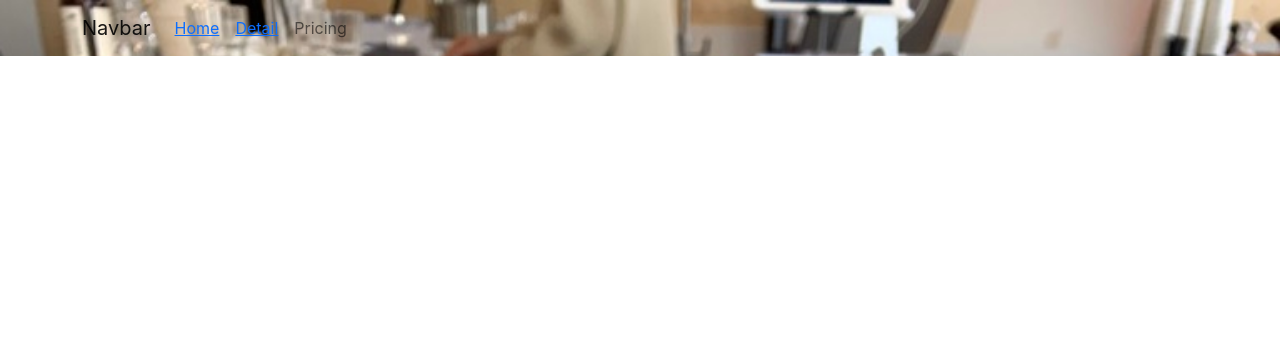
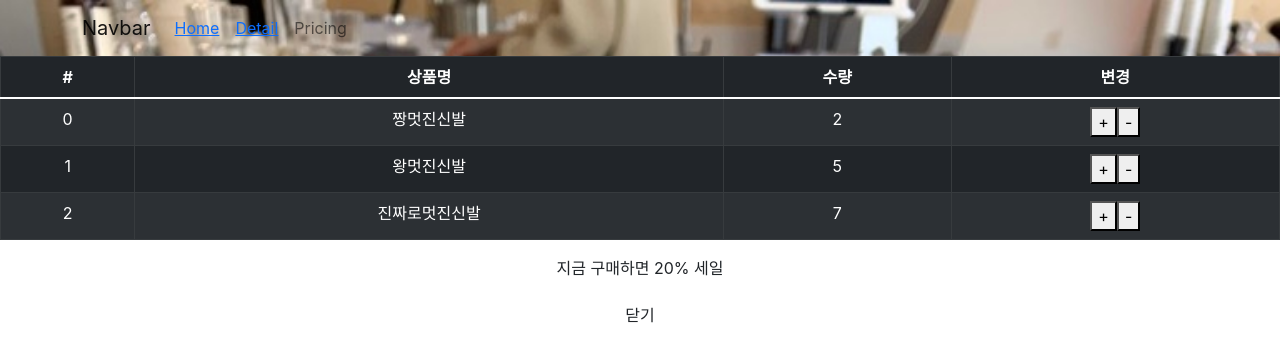
Before and after one commit to jhmoon12/jhmoon12.github.io, a React (Create React App) app: page /cart in a window 1280 px wide. Shown: the top 362 px of the page. Built offline with nearby package versions, Linux system fonts and the light colour scheme.

Commit message:
updated redux

```diff
--- a/package.json
+++ b/package.json
@@ -13,9 +13,11 @@
     "react": "^18.0.0",
     "react-bootstrap": "^2.2.3",
     "react-dom": "^18.0.0",
+    "react-redux": "^7.2.8",
     "react-router-dom": "5.3.0",
     "react-scripts": "5.0.0",
     "react-transition-group": "^4.4.2",
+    "redux": "^4.1.2",
     "start": "^5.1.0",
     "styled-components": "^5.3.5",
     "web-vitals": "^2.1.4"
--- a/src/App.js
+++ b/src/App.js
@@ -5,6 +5,7 @@ import { useState } from 'react';
 import Data from './data'
 import Col from './Col'
 import Detail from './Detail'
+import Cart from './Cart'
 import { Link, Route, Switch } from 'react-router-dom'
 import axios from 'axios';
 
@@ -47,6 +48,11 @@ function App() {
             }}>더보기</button>
           </div>
       </Route>
+
+      <Route path="/cart">
+        <Cart />
+      </Route>
+
       <Route path="/detail/:id">
         <Detail shoes={shoes} setShoes={setShoes}/>
       </Route>
--- /dev/null
+++ b/src/Cart.js
@@ -0,0 +1,57 @@
+import React from 'react';
+import { Table } from 'react-bootstrap'
+import { connect } from 'react-redux';
+
+function Cart(props) {
+    return (
+        <div>
+            <Table striped bordered hover variant="dark">
+                <thead>
+                    <tr>
+                    <th>#</th>
+                    <th>상품명</th>
+                    <th>수량</th>
+                    <th>변경</th>
+
+                    </tr>
+                </thead>
+                <tbody>
+                    {props.state.map((item, i)=>(
+                        <tr>
+                        <td>{item.id}</td>
+                        <td>{item.name}</td>
+                        <td>{item.quan}</td>
+                        <td>
+                            <button onClick={()=>{ props.dispatch( {type : '수량증가'}) }}>+</button>
+                            <button onClick={()=>{ props.dispatch( {type : '수량감소'}) }}>-</button>
+                            </td>
+                        </tr>
+                    ))}
+                </tbody>
+            </Table>
+                {
+                    props.alarm ?
+                    <div className="myalarm2">
+                        <p>지금 구매하면 20% 세일</p>
+                        <button className="btn" onClick={()=>{
+                            props.dispatch({
+                                type: '알림닫기'
+                            })
+                        }}>닫기</button>
+                    </div> :
+                    null
+                }
+
+        </div>
+    );
+};
+
+function state를props화함수 (state) {
+    return {
+        state : state.reducer,
+        alarm : state.reducer2
+    }
+}
+
+
+export default connect(state를props화함수)(Cart);
--- a/src/Detail.js
+++ b/src/Detail.js
@@ -2,11 +2,12 @@ import React,{ useState,useEffect} from 'react';
 import { Navbar, Container, Nav } from 'react-bootstrap';
 import { useHistory, useParams} from 'react-router-dom';
 import axios from 'axios'
+import { connect } from 'react-redux';
 
 
 
 
-function Detail({shoes, setShoes}){
+function Detail({shoes, setShoes, state, dispatch}){
 
     const [ alert, setAlert ] = useState(true);//ui 스위치
     let [tab, setTab] = useState(0);
@@ -55,7 +56,10 @@ function Detail({shoes, setShoes}){
           <h4 className="pt-5">{findId.title}</h4>
           <p>{findId.content}</p>
           <p>{findId.price}</p>
-          <button className="btn btn-danger">주문하기</button>
+          <button className="btn btn-danger" onClick={()=>{
+              dispatch({ type: '상품추가' , payload: { id: 3 , name: findId.title, quan: 5}})
+              history.push('/cart')
+          }}>주문하기</button>
           <button className="btn back-button" onClick={()=>{history.goBack();}}>뒤로가기</button>
         </div>
       </div>
@@ -81,7 +85,7 @@ function Detail({shoes, setShoes}){
     )
   }
 
-  function TabContent({tab, setSwitchCss}){
+  function TabContent({tab}){
 
 
     if(tab === 0 ){
@@ -100,5 +104,12 @@ function Detail({shoes, setShoes}){
     };
   };
 
+  function stateProps(state){
+    return {
+        state : state.reducer,
+        alarm : state.reducer2
+    }
+  };
 
-export default Detail;
+
+export default connect(stateProps)(Detail);
--- a/src/index.js
+++ b/src/index.js
@@ -4,11 +4,71 @@ import './index.css';
 import App from './App';
 import reportWebVitals from './reportWebVitals';
 import { BrowserRouter } from 'react-router-dom';
+import { Provider } from 'react-redux';
+import { createStore, combineReducers } from 'redux';
+
+let 초기값 = [
+  { id : 0 ,
+    name : "짱멋진신발",
+    quan : 2
+  },
+  { id : 1 ,
+    name : "왕멋진신발",
+    quan : 5
+  },
+  { id : 2 ,
+    name : "진짜로멋진신발",
+    quan : 7
+  },
+]
+let alarm = true;
+
+/* -- state 모음 -- */
+
+function reducer2(state = alarm, action){
+  if(action.type === '알림닫기'){
+    return state = false;
+
+  }else{
+    return state;
+  }
+};
+
+function reducer(state = 초기값, action){
+
+
+  if( action.type === '수량증가'){
+
+    let copy = [...state];
+    copy[0].quan++;
+    return copy;
+
+  }else if( action.type === '상품추가' ){
+    let copy = [...state];
+    copy.push(action.payload);
+    return copy;
+  }
+  else if ( action.type === '수량감소' ) {
+    let copy = [...state];
+    copy[0].quan--;
+    return copy;
+  }
+  else{
+    return state
+  }
+
+};
+
+/* -- reducer 함수 모음 -- */
+
+let store = createStore(combineReducers({reducer, reducer2}));
 
 ReactDOM.render(
   <React.StrictMode>
     <BrowserRouter>
-      <App />
+      <Provider store={store}>
+        <App />
+      </Provider>
     </BrowserRouter>
   </React.StrictMode>,
   document.getElementById('root')
```
Also changed, not shown: 1 other file (tests, documents, lock files or other folders).
